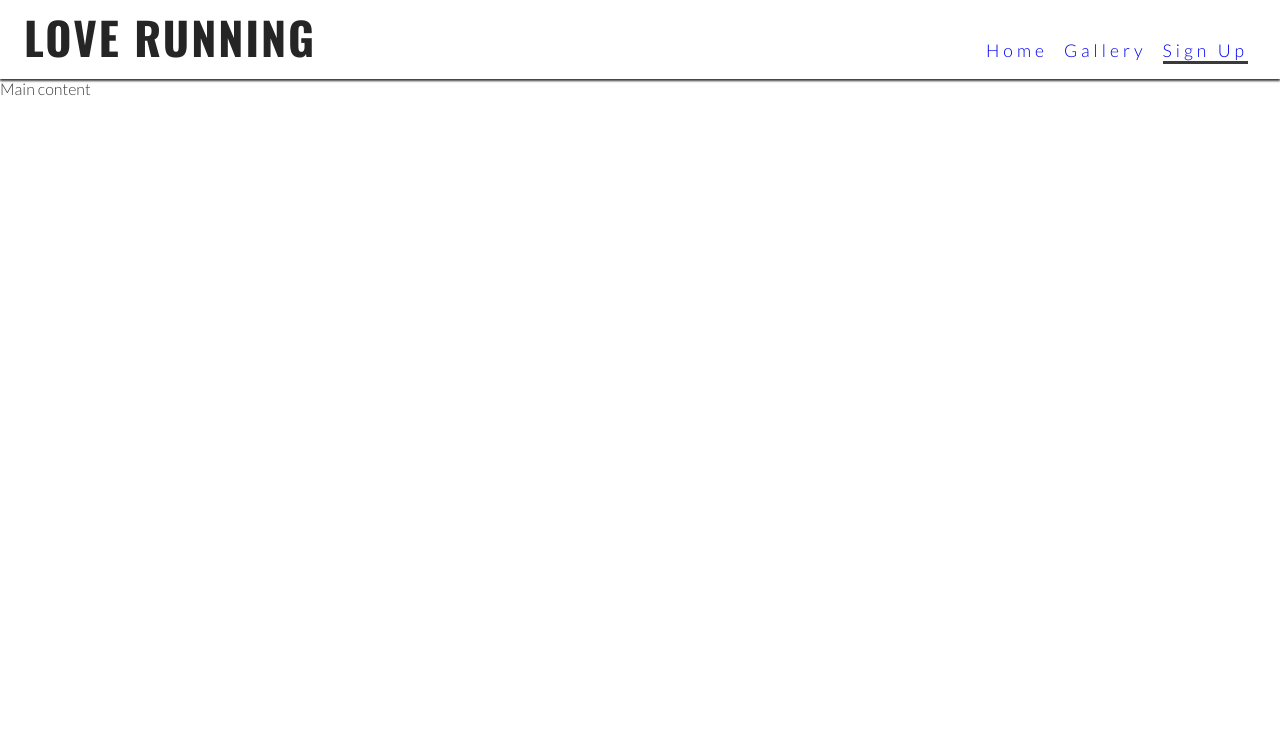
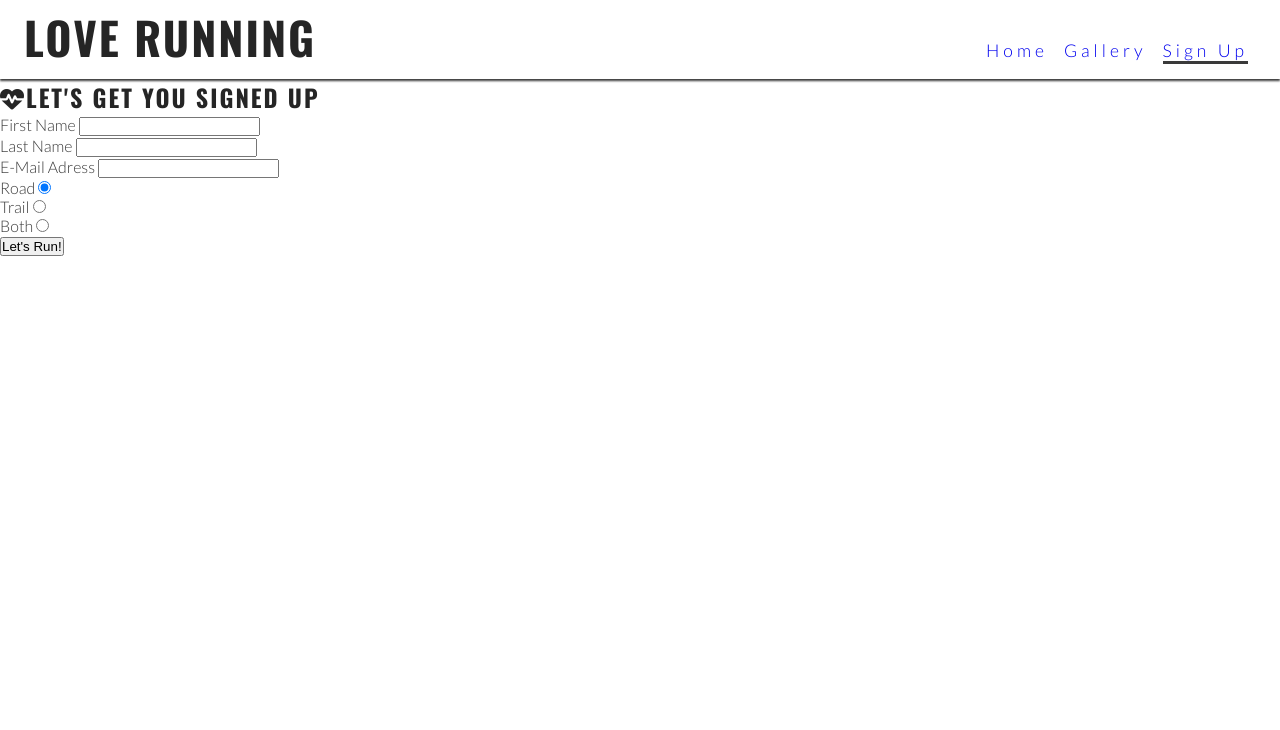
Before and after one commit to DesislavaNaydenova/love-running, a plain HTML site: page signup.html in a window 1280 px wide. Shown: the top 730 px of the page. Drawn offline with nearby package versions, Linux system fonts and the light colour scheme.

Commit message:
added the submit form to submit.html

```diff
--- a/signup.html
+++ b/signup.html
@@ -54,7 +54,80 @@ Urban running, trail running, Dublin docklands and Phoenix Park"
         </ul>
       </nav>
     </header>
-    <main>Main content</main>
+    <main>
+      <section id="signup">
+        <form
+          action="https://formdump.codeinstitute.net"
+          id="signup-form"
+          method="POST"
+        >
+          <h2>
+            <i class="fa-solid fa-heart-pulse"></i>Let's get you signed up
+          </h2>
+          <label for="first_name">First Name</label>
+          <input
+            type="text"
+            id="first_name"
+            name="first_name"
+            class="text-input"
+            required
+          />
+          <br />
+          <label for="last_name">Last Name</label>
+          <input
+            type="text"
+            id="last_name"
+            name="last_name"
+            class="text-input"
+            required
+          />
+          <br />
+          <label for="email_adress">E-Mail Adress</label>
+          <input
+            type="text"
+            id="email_adress"
+            name="email_adress"
+            class="email_adress"
+            required
+          />
+          <br />
+          <div id="radio-buttons">
+            <div>
+              <label for="road">Road</label>
+              <input
+                type="radio"
+                name="running_preference"
+                id="road"
+                value="road"
+                checked
+                required
+              />
+            </div>
+            <div>
+              <label for="trail">Trail</label>
+              <input
+                type="radio"
+                name="running_preference"
+                id="trail"
+                value="trail"
+                required
+              />
+            </div>
+            <div>
+              <label for="both">Both</label>
+              <input
+                type="radio"
+                name="running_preference"
+                id="both"
+                value="both"
+                required
+              />
+            </div>
+            <button type="submit" class="join-button">Let's Run!</button>
+          </div>
+        </form>
+      </section>
+    </main>
     <footer>
       <ul id="social-networks">
         <li>
```
